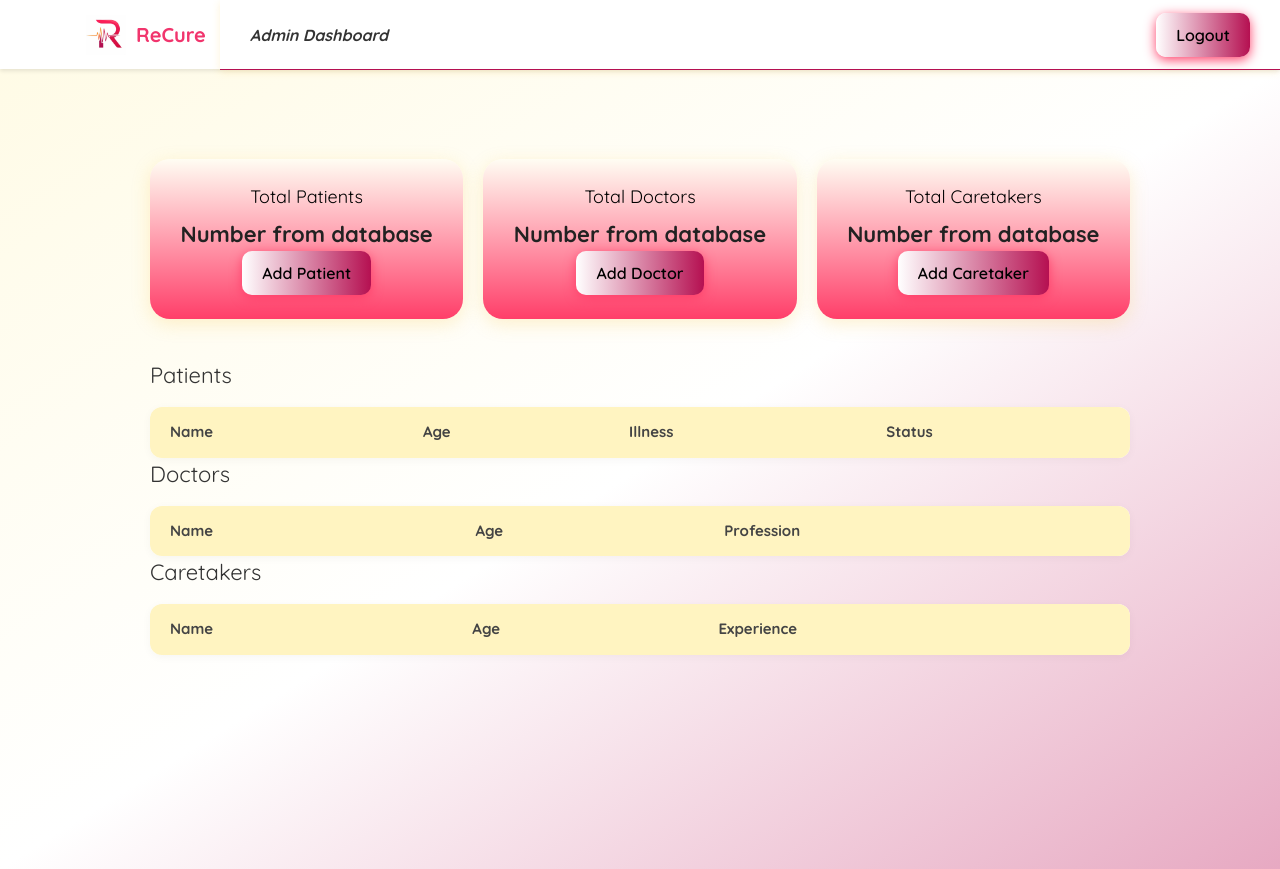
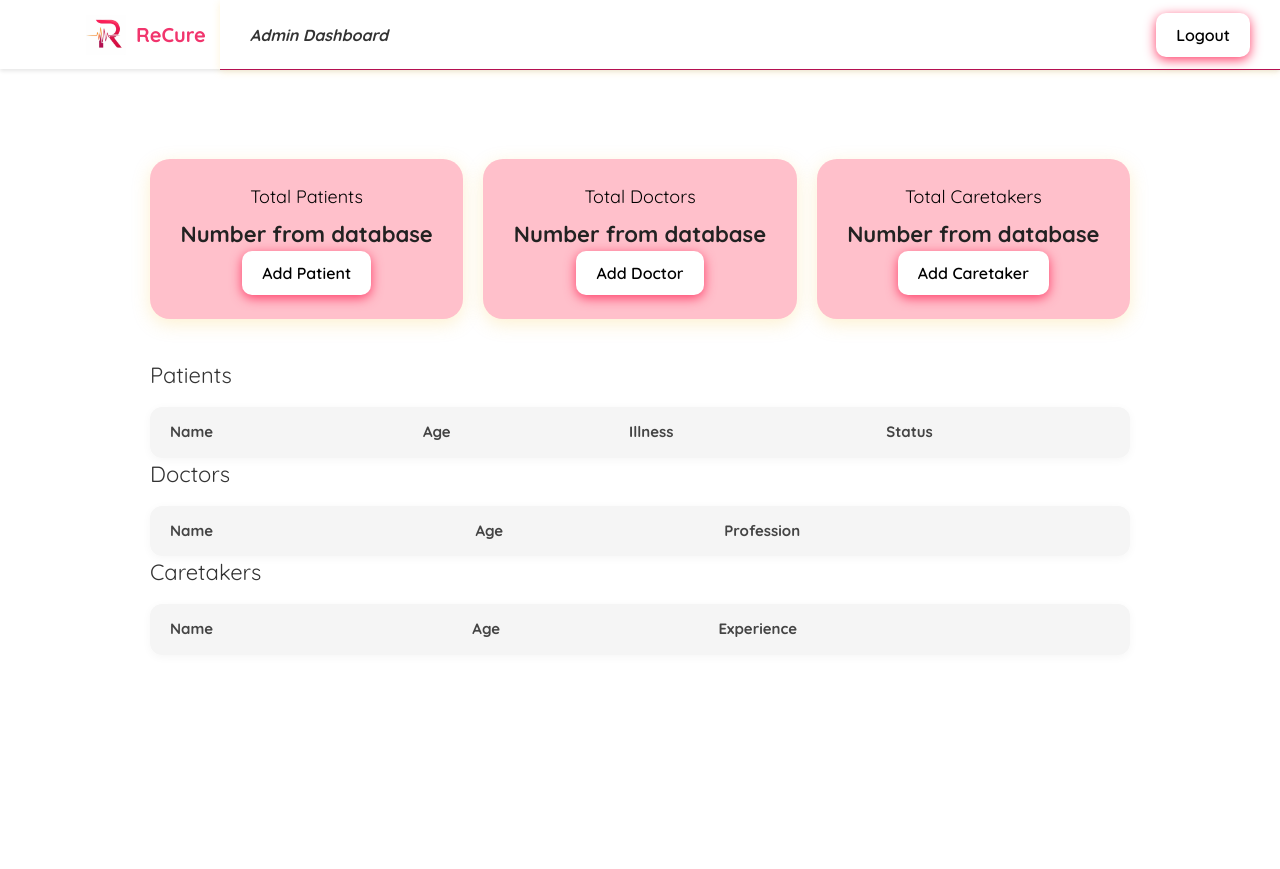
Before and after one commit to TheDarkKnightSujo/ReCure-React, a React (Vite) app: page /admindashboard in a window 1280 px wide. Built offline with nearby package versions, Linux system fonts and the light colour scheme.

Commit message:
removed fade

```diff
--- a/src/components/dashboard-doctor.css
+++ b/src/components/dashboard-doctor.css
@@ -1,6 +1,6 @@
 .doctor-dashboard {
   min-height: 100vh;
-  background: linear-gradient(to bottom right, #fffbe6, white, #e7a9c2);
+  background: white;
 }
 
   /* Header */
@@ -31,7 +31,7 @@
   }
 
   .logout-btn {
-    background: linear-gradient(to right, white, #b51051);
+    background: white;
     border: none;
     padding: 10px 20px;
     border-radius: 10px;
@@ -43,7 +43,7 @@
   }
 
   .logout-btn:hover {
-    background: linear-gradient(to right,  white, #ff3e69);
+    background: #ff3e69;
     transform: translateY(-2px);
   }
 
@@ -68,7 +68,7 @@
 
   .card {
     flex: 1 1 220px;
-    background: linear-gradient(to bottom, #fffdf3, #ff3e69);
+    background: pink;
     padding: 24px;
     border-radius: 20px;
     text-align: center;
@@ -106,7 +106,7 @@
   }
 
   .post-btn {
-    background: linear-gradient(to right, white,#b51051);
+    background: white;
     color: #fff;
     border: none;
     padding: 10px 16px;
@@ -139,7 +139,7 @@
   }
 
   th {
-    background-color: #fff4c1;
+    background-color: whitesmoke;
     color: #444;
     font-weight: bold;
   }
```
